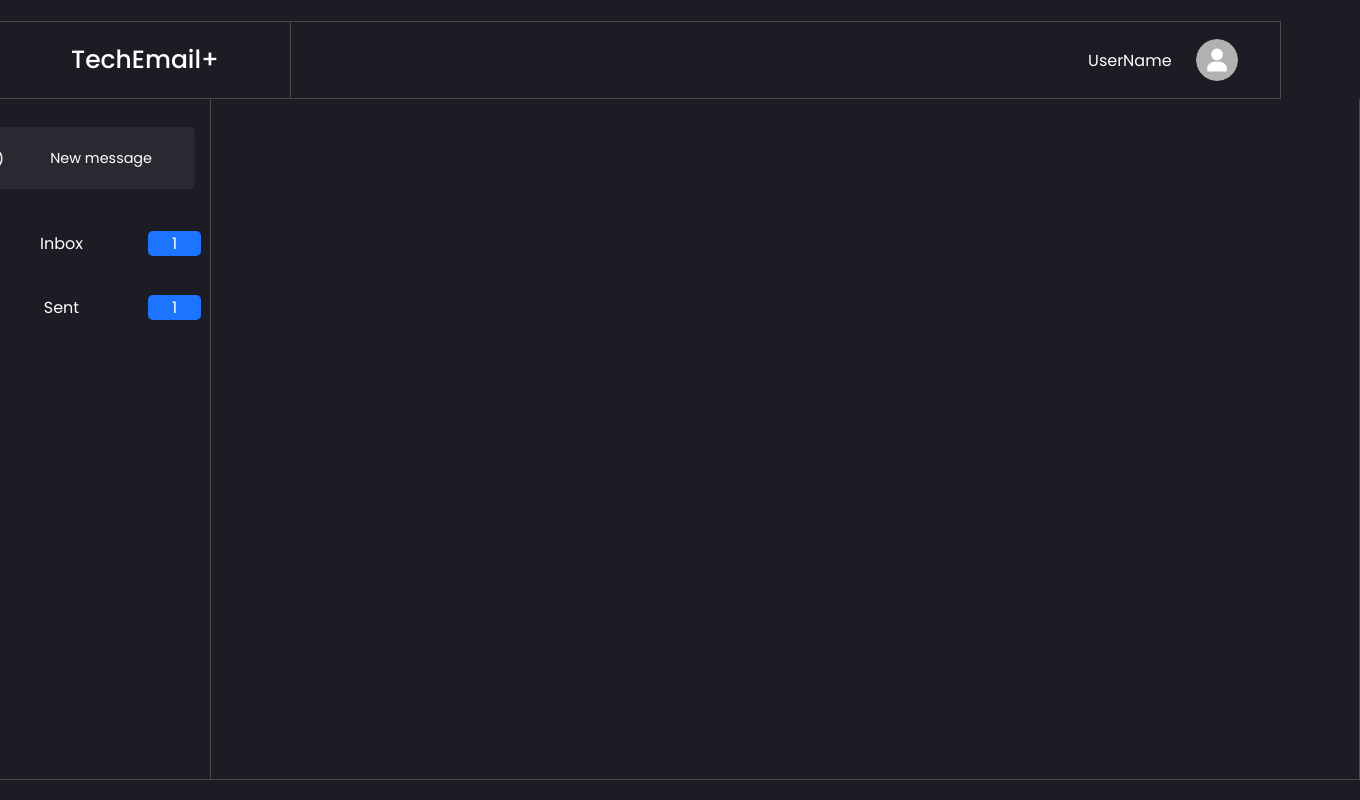
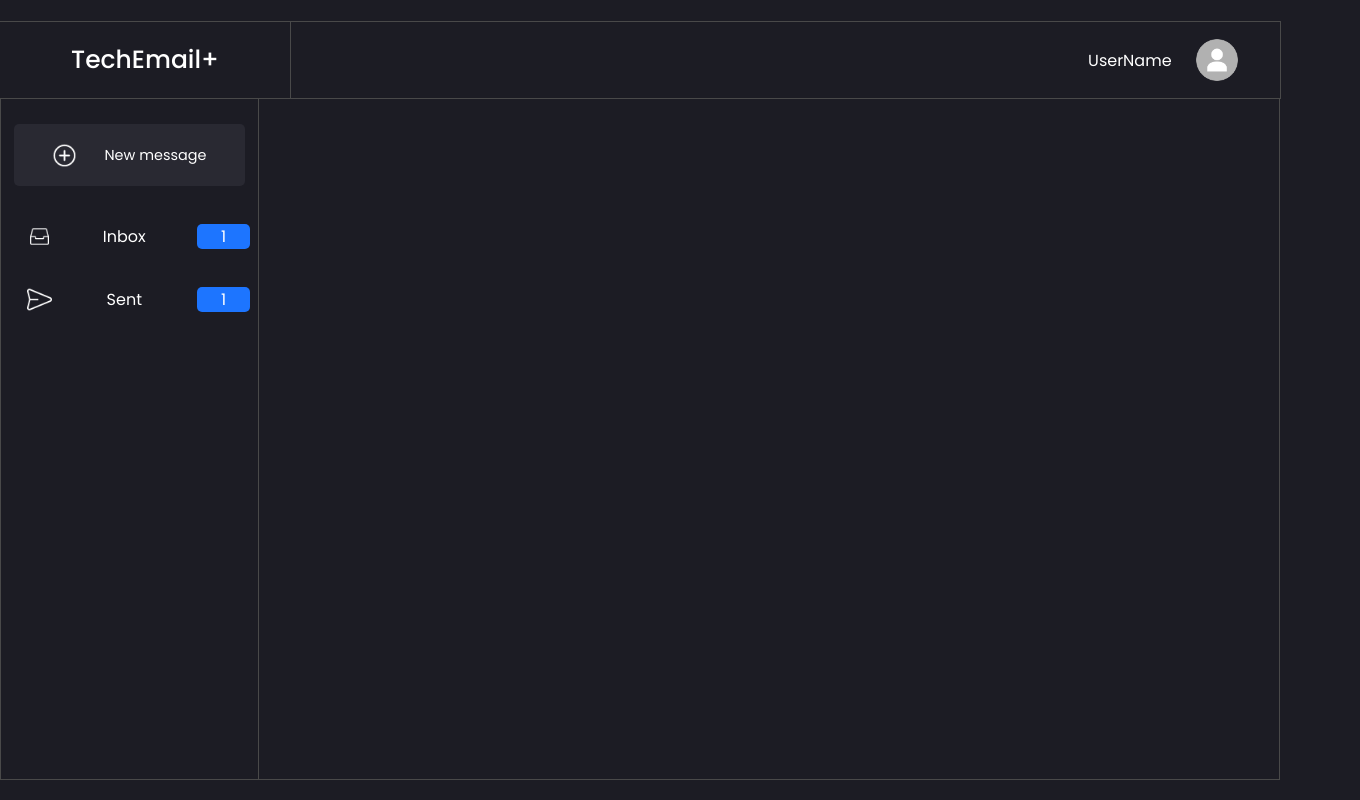
Before and after one commit to mafer23/email-client-app, a React (Vite) app in the folder front-end/: page /emailClient/dashboard in a window 1280 px wide. Shown: the whole page, 1360 px wide, since content can reach past the window. Built offline with nearby package versions, Linux system fonts and the light colour scheme.

Commit message:
reviewing screen sizes

```diff
--- a/front-end/src/dashboard/pages/_dashboardPage.scss
+++ b/front-end/src/dashboard/pages/_dashboardPage.scss
@@ -8,6 +8,7 @@ body{
 .dashboard{
     @include DisplayFlex(center,center,row,none,0);
     height: 85%;
+    width: 100%;
     max-width: 90em;
 
 }
@@ -112,7 +113,7 @@ body{
         border-top:none;
         width: 1153px;
         height: 100%;
-        max-width: 1153px;
+        max-width: 100%;
     }
 
 
```
